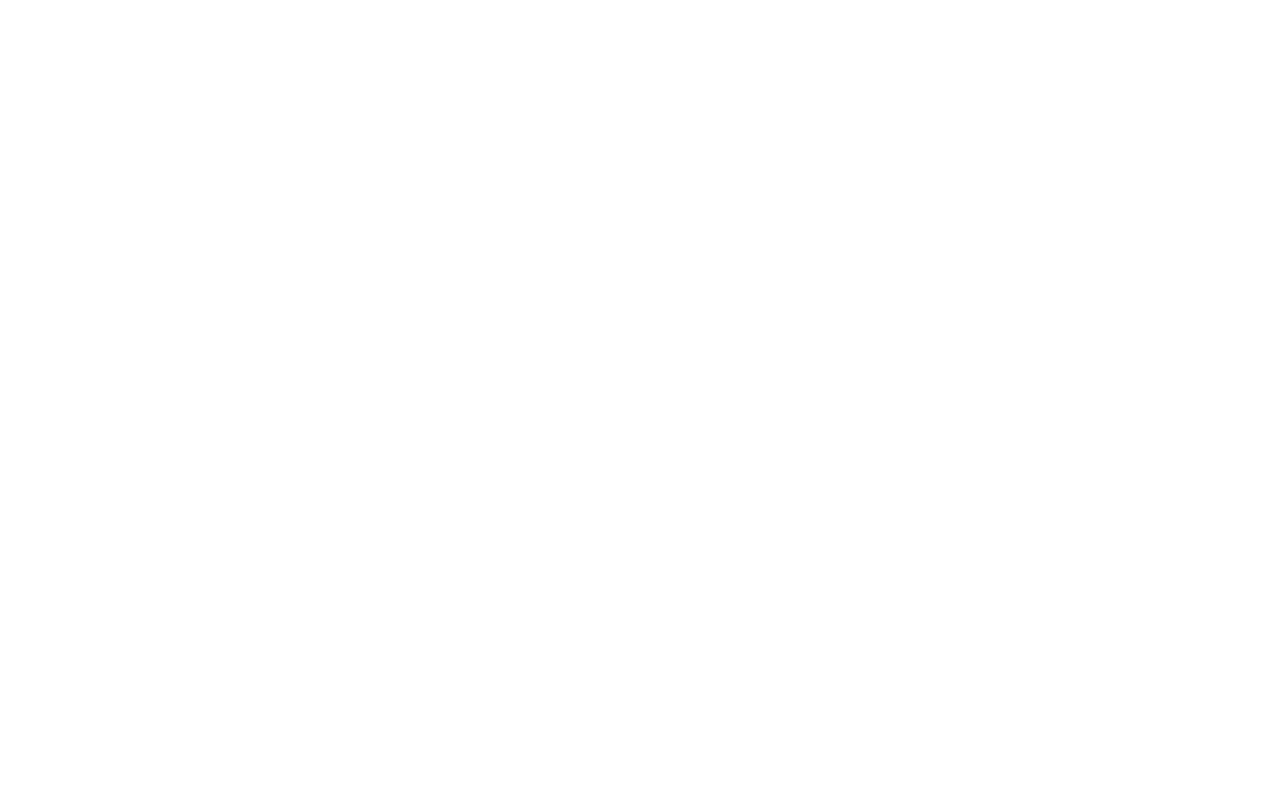
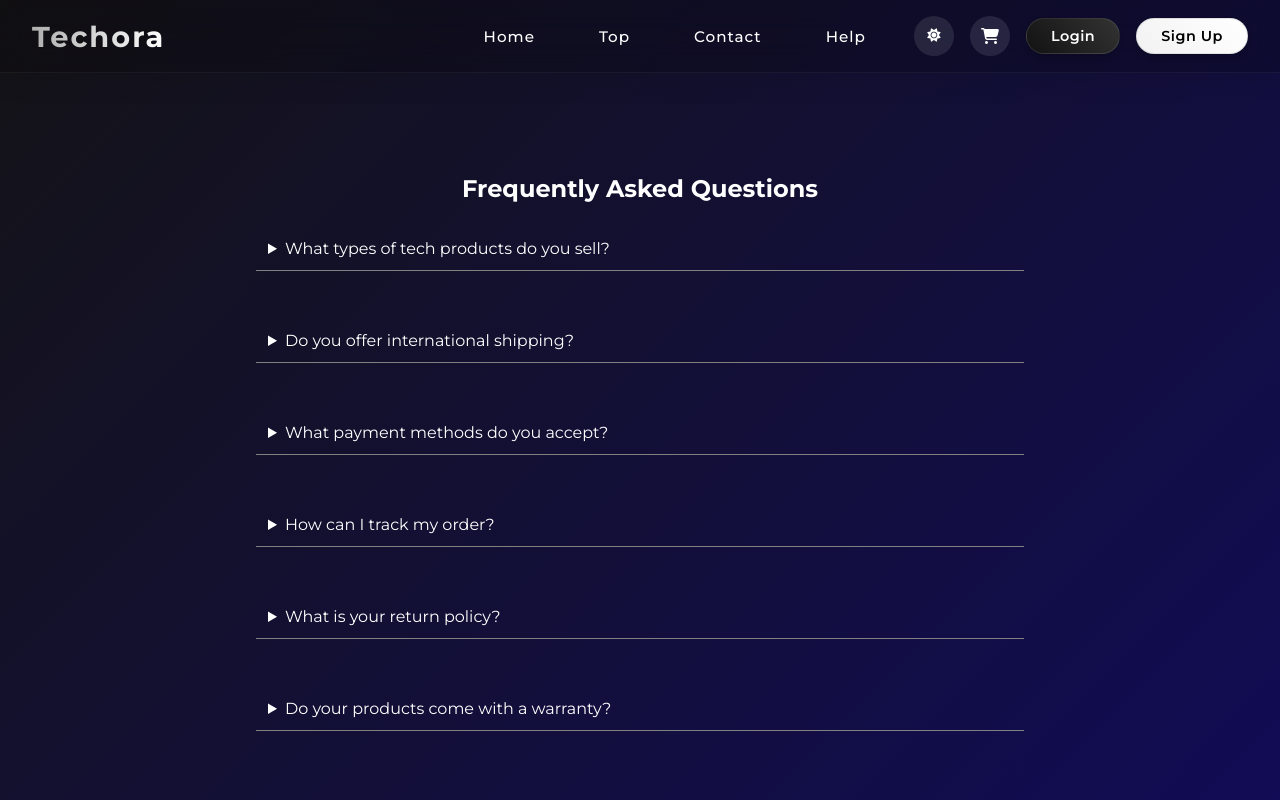
Before and after one commit to yasirakhlaque/React-E-Commerce, a React (Vite) app: page /FAQ in a window 1280 px wide. Before the commit this address had no page. Shown: the top 800 px of the page. Built offline with nearby package versions, Linux system fonts and the light colour scheme; a web font is replaced by a local one.

Commit message:
Added FAQS Page

```diff
--- a/package.json
+++ b/package.json
@@ -13,6 +13,7 @@
     "gsap": "^3.12.7",
     "react": "^18.3.1",
     "react-dom": "^18.3.1",
+    "react-icons": "^5.5.0",
     "react-router-dom": "^7.1.5",
     "react-router-hash-link": "^2.4.3",
     "shadcn-ui": "^0.9.4"
--- a/src/App.jsx
+++ b/src/App.jsx
@@ -10,6 +10,7 @@
 import HeadPhones from './Pages/HeadPhones';
 import Tablets from './Pages/Tablets';
 import Chargers from './Pages/Chargers';
+import FAQ from './Pages/FAQs';
 
 
 export const ThemeContext = createContext();
@@ -35,6 +36,7 @@
               <Route path="/HeadPhones" element={<HeadPhones themebtn={theme} toggle={toggleTheme} />} />
               <Route path="/Tablets" element={<Tablets themebtn={theme} toggle={toggleTheme} />} />
               <Route path="/Chargers" element={<Chargers themebtn={theme} toggle={toggleTheme} />} />
+              <Route path="/FAQ" element={<FAQ themebtn={theme} toggle={toggleTheme} />} />
             </Routes>
           </div>
         </Router>
--- a/src/Components/Footer.jsx
+++ b/src/Components/Footer.jsx
@@ -3,6 +3,7 @@
 import { HashLink } from 'react-router-hash-link';
 import { useContext } from 'react';
 import { ThemeContext } from '../App';
+import FAQ from '../Pages/FAQs';
 
 const Footer = ({ bg }) => {
     const { theme } = useContext(ThemeContext);
@@ -31,7 +32,7 @@
                         <li><a href="#">Contact Us</a></li>
                         <li><a href="#">Shipping Policy</a></li>
                         <li><a href="#">Returns & Exchanges</a></li>
-                        <li><a href="#">FAQ</a></li>
+                        <Link to={'/FAQ'}>FAQ</Link>
                     </ul>
                 </div>
 
--- /dev/null
+++ b/src/Pages/FAQs.jsx
@@ -0,0 +1,33 @@
+import { useContext } from 'react';
+import { ThemeContext } from '../App';
+import Navbar from '../Components/Navbar';
+import '../styles/FAQs.css'
+import Footer from '../Components/Footer';
+
+export default function FAQ({ themebtn, toggle }) {
+    const { theme } = useContext(ThemeContext);
+    const faqs = [
+        { question: "What types of tech products do you sell?", answer: "We offer laptops, smartphones, accessories, gaming gear, and smart home devices." },
+        { question: "Do you offer international shipping?", answer: "Yes, we provide international shipping to select countries. Shipping costs vary." },
+        { question: "What payment methods do you accept?", answer: "We accept credit/debit cards, PayPal, Apple Pay, Google Pay, and installment options." },
+        { question: "How can I track my order?", answer: "Once your order ships, you will receive a tracking number via email or SMS." },
+        { question: "What is your return policy?", answer: "We offer a 30-day return policy for unused products in original packaging." },
+        { question: "Do your products come with a warranty?", answer: "Yes! Most products come with a 1-year manufacturer warranty." }
+    ];
+
+    return (
+        <div className='faq'>
+            <Navbar themebtn={themebtn} toggle={toggle} />
+            <div className={`faqs ${theme}`}>
+                <h2>Frequently Asked Questions</h2>
+                {faqs.map((faq, index) => (
+                    <details key={index}>
+                        <summary>{faq.question}</summary>
+                        <p>{faq.answer}</p>
+                    </details>
+                ))}
+            </div>
+            <Footer />
+        </div>
+    );
+}
--- /dev/null
+++ b/src/styles/FAQs.css
@@ -0,0 +1,31 @@
+.faqs{
+    background: linear-gradient(135deg, #141316, #110c55);
+    color: white;
+    height: 100vh;
+    display: flex;
+    justify-content: center;
+    align-items: center;
+    flex-direction: column;
+    overflow: auto;
+    padding-top: 16vh;
+}
+
+.faqs.light{
+    background: linear-gradient(135deg, #f0e8e8, #a7a7a7);
+    color: black;
+}
+
+.faqs h2{
+    text-align: center;
+}
+
+.faqs details{
+    width: 60vw;
+    margin: 3vh;
+    border-bottom: 1px solid grey;
+    padding: 12px;
+}
+
+.faqs details p{
+    margin: 2vh 0;
+}
```
Also changed, not shown: 1 other file (tests, documents, lock files or other folders).
